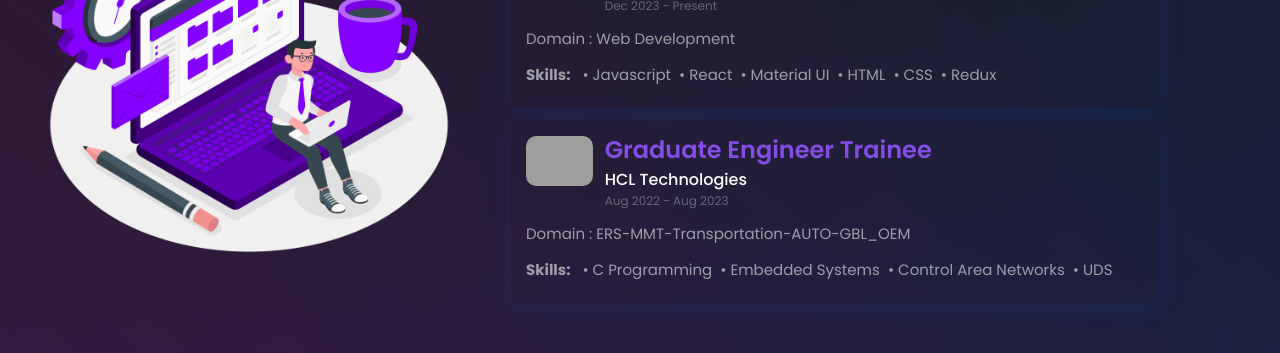
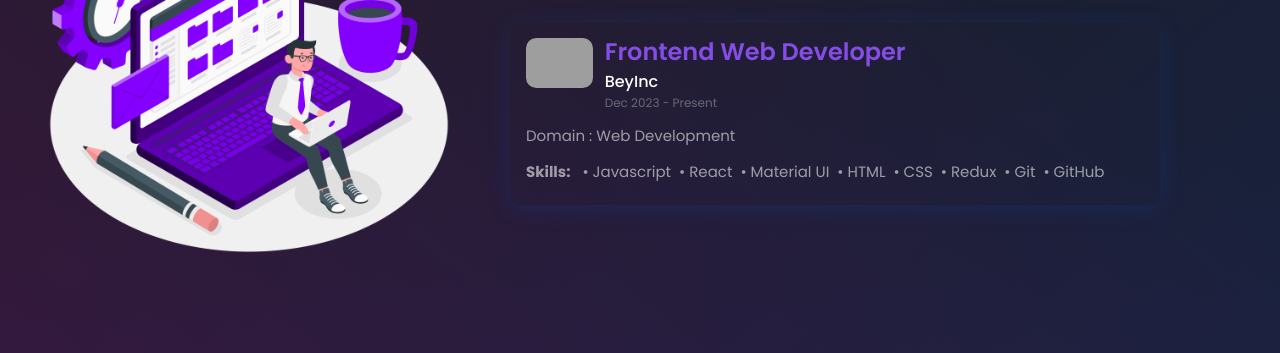
Before and after one commit to ShivaShankarGoddumarri/Shiva_Shankar_Portfolio, a React (Create React App) app: page / in a window 1280 px wide. Shown: the part 1940-2293 px from the top of the page. Built offline with nearby package versions, Linux system fonts and the light colour scheme; grey boxes are pictures that could not be loaded.

Commit message:
exp hided

```diff
--- a/src/data/constants.js
+++ b/src/data/constants.js
@@ -161,23 +161,25 @@ export const experiences = [
       "HTML",
       "CSS",
       "Redux",
+      "Git",
+      "GitHub"
     ],
   },
-  {
-    id: 0,
-    img: "https://tse4.mm.bing.net/th?id=OIP.uv1WkNpW_1mjufoqDIaQrwAAAA&pid=Api&P=0&h=180",
-    role: "Graduate Engineer Trainee",
-    company: "HCL Technologies",
-    date: "Aug 2022 - Aug 2023",
-    desc: "Domain : ERS-MMT-Transportation-AUTO-GBL_OEM",
+  // {
+  //   id: 0,
+  //   img: "https://tse4.mm.bing.net/th?id=OIP.uv1WkNpW_1mjufoqDIaQrwAAAA&pid=Api&P=0&h=180",
+  //   role: "Graduate Engineer Trainee",
+  //   company: "HCL Technologies",
+  //   date: "Aug 2022 - Aug 2023",
+  //   desc: "Domain : ERS-MMT-Transportation-AUTO-GBL_OEM",
 
-    skills: [
-      "C Programming",
-      "Embedded Systems",
-      "Control Area Networks",
-      "UDS",
-    ],
-  },
+  //   skills: [
+  //     "C Programming",
+  //     "Embedded Systems",
+  //     "Control Area Networks",
+  //     "UDS",
+  //   ],
+  // },
 
 ];
 
```
